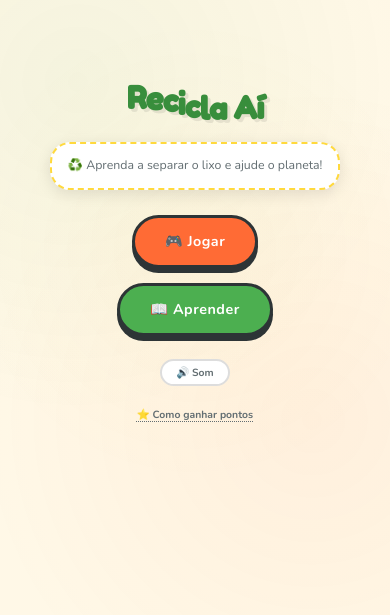
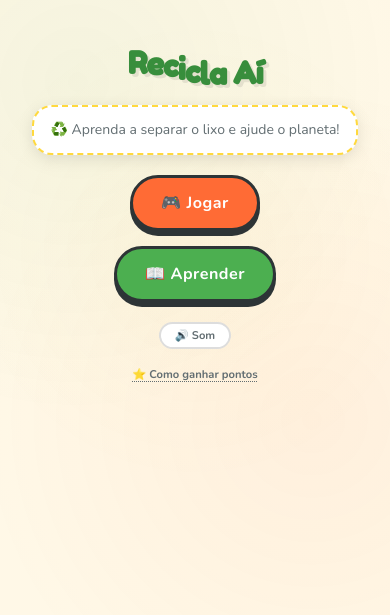
Before and after one commit to rayforgelab/recicla-ai, a plain HTML site: page index.html in a window 390 px wide. Shown: the part 171-786 px from the top of the page. Drawn offline with nearby package versions, Linux system fonts and the light colour scheme.

Commit message:
melhora layout responsivo e fixa footer no final da tela

```diff
--- a/css/style.css
+++ b/css/style.css
@@ -45,6 +45,8 @@ body {
   min-height: 100vh;
   line-height: 1.5;
   overflow-x: hidden;
+  display: flex;
+  flex-direction: column;
 }
 
 h1, h2, h3, h4 {
@@ -86,7 +88,7 @@ body::before {
 .screen {
   display: none;
   width: 100%;
-  min-height: 100vh;
+  flex: 1;
   padding: 20px;
   animation: fadeIn 0.4s ease;
 }
@@ -142,9 +144,10 @@ body::before {
 
 /* ============== START SCREEN ============== */
 #tela-inicial {
-  gap: 15px;
-  padding: 30px 20px;
+  gap: 12px;
+  padding: 20px;
   text-align: center;
+  justify-content: center;
 }
 
 .logo {
@@ -153,7 +156,7 @@ body::before {
   color: var(--color-green-dark);
   text-shadow: 3px 3px 0 rgba(0,0,0,0.08);
   letter-spacing: -1px;
-  margin-top: 10px;
+  margin-top: 0;
 }
 
 .logo span {
@@ -187,7 +190,7 @@ body::before {
   gap: 15px;
   flex-wrap: wrap;
   justify-content: center;
-  margin-top: 10px;
+  margin-top: 8px;
 }
 
 .btn {
@@ -930,13 +933,13 @@ body::before {
 
 /* ============== RESPONSIVE ============== */
 @media (max-width: 600px) {
-  html { font-size: 14px; }
+  html { font-size: 15px; }
 
-  .logo { font-size: 2.4rem; }
+  .logo { font-size: 2.6rem; }
 
-  .start-subtitle { font-size: 0.95rem; padding: 12px 16px; }
+  .start-subtitle { font-size: 1rem; padding: 12px 16px; }
 
-  .btn { padding: 14px 30px; font-size: 1.1rem; }
+  .btn { padding: 14px 28px; font-size: 1.15rem; }
 
   #tela-jogo { gap: 10px; padding: 12px; }
 
@@ -965,7 +968,9 @@ body::before {
 }
 
 @media (max-width: 400px) {
-  html { font-size: 13px; }
+  html { font-size: 14px; }
+
+  .logo { font-size: 2.2rem; }
 
   .bins-grid { grid-template-columns: repeat(2, 1fr); }
 
@@ -988,7 +993,7 @@ body::before {
 
 .site-footer {
   text-align: center;
-  padding: 20px 20px 24px;
+  padding: 12px 20px 16px;
   font-size: 0.85rem;
 }
 
```
